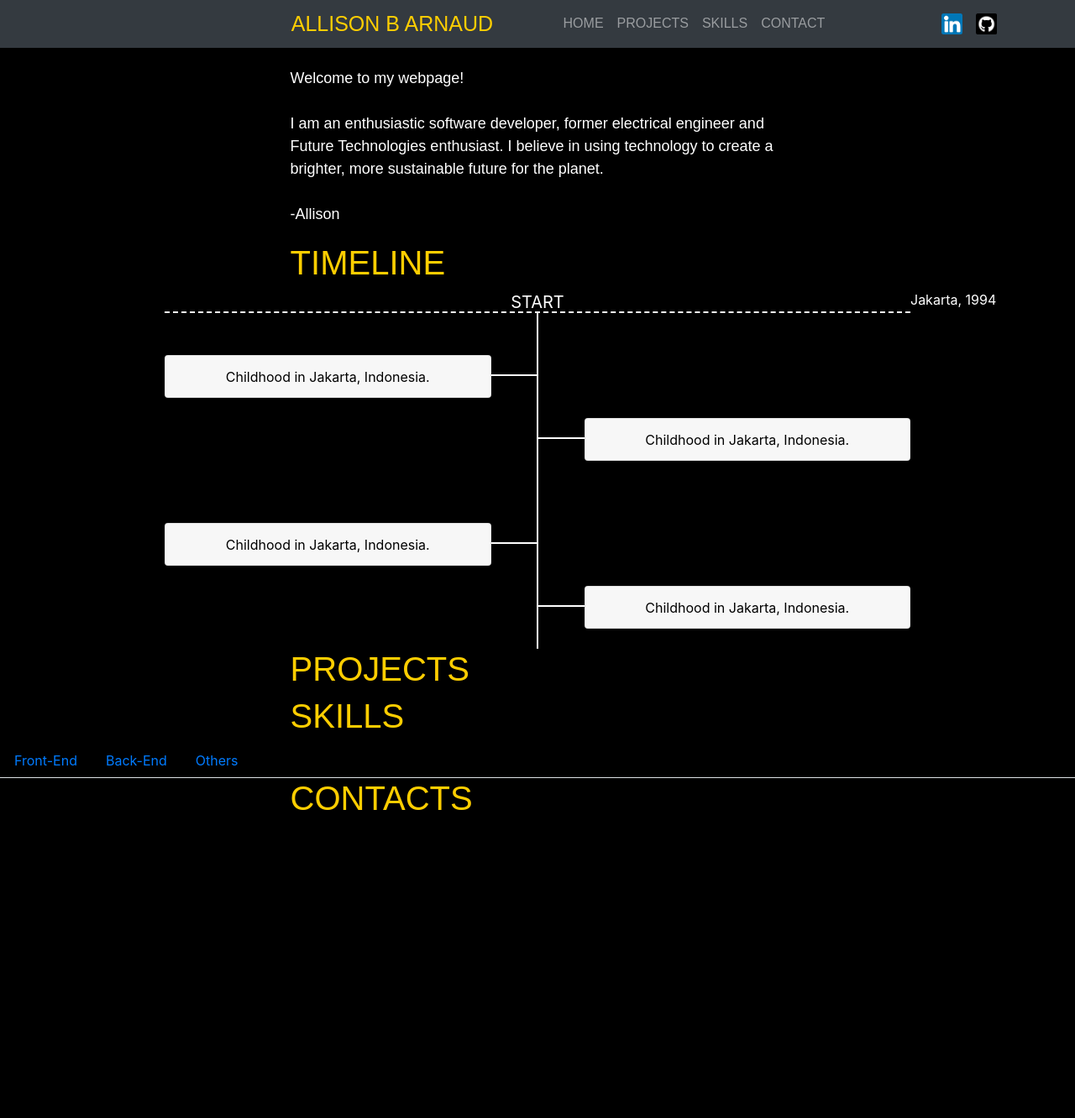
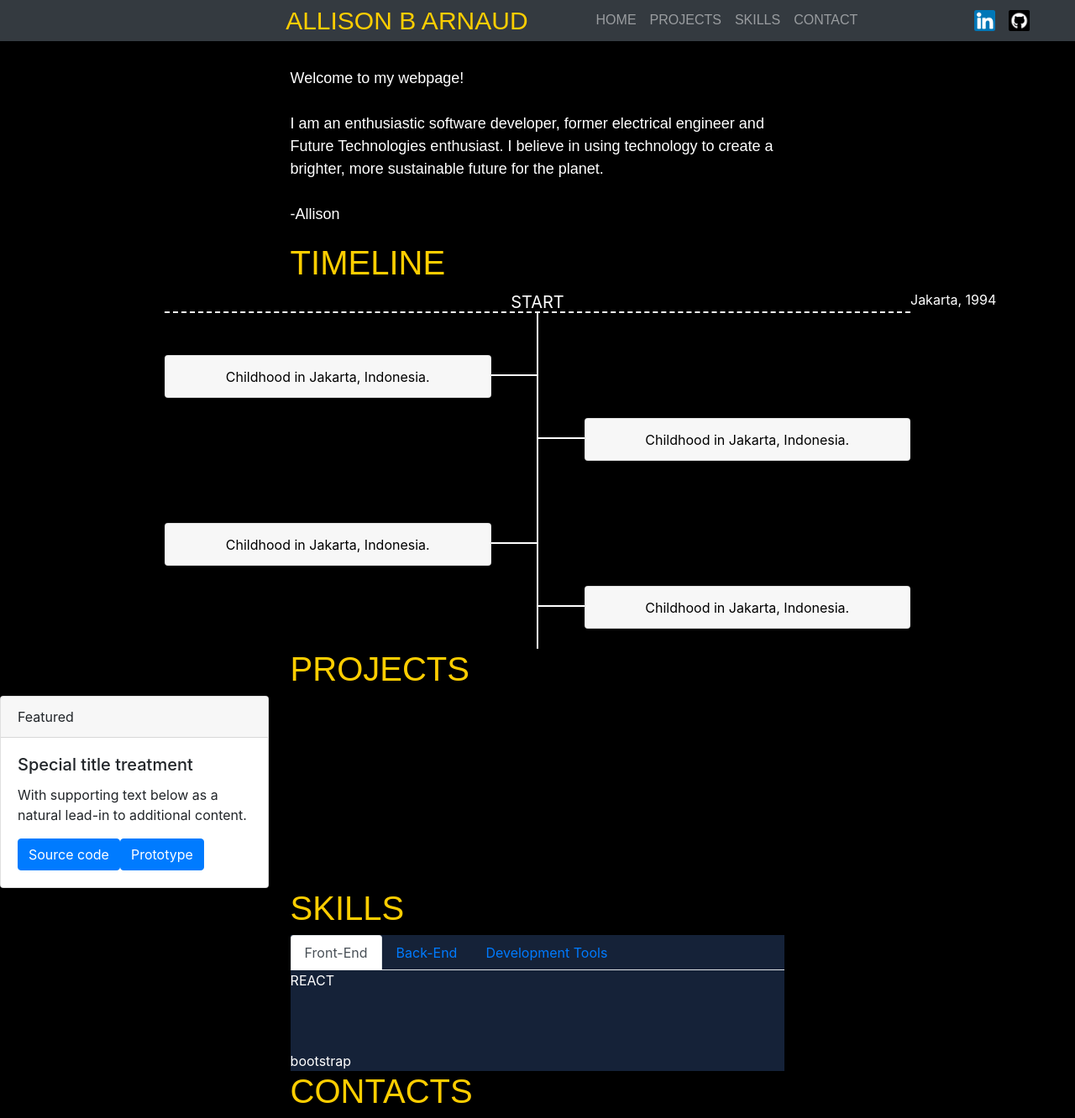
Before and after one commit to allisonbarnaud/allison-portfolio.github.io, a React (Create React App) app: page / in a window 1280 px wide. Shown: the whole page at 84% size. Before the commit the page ends 983 px from the top, so only its background shows below. Built offline with nearby package versions, Linux system fonts and the light colour scheme.

Commit message:
continued adding components

```diff
--- a/src/App.css
+++ b/src/App.css
@@ -17,3 +17,5 @@ body {
   font-family: 'Oswald', sans-serif;
   margin-left: 27%;
 }
+
+.navbar { padding: 2px !important }
--- a/src/Header.js
+++ b/src/Header.js
@@ -14,7 +14,7 @@ export default class Header extends Component {
             <div style={{color: "white", margin: "10px auto 20px auto"}}>
 
                     <Navbar bg="dark" variant="dark" fixed="top">
-                        <Navbar.Brand style={{marginLeft: "26.5%", color:"#ffce00", fontFamily: "'Oswald', sans-serif", fontSize: "25px",padding: "0"}} href="#home">ALLISON B ARNAUD</Navbar.Brand>
+                        <Navbar.Brand style={{marginLeft: "26.5%", color:"#ffce00", fontFamily: "'Oswald', sans-serif", fontSize: "30px",padding: "0"}} href="#home">ALLISON B ARNAUD</Navbar.Brand>
                         <Navbar.Toggle aria-controls="basic-navbar-nav" />
                         <Navbar.Collapse id="basic-navbar-nav">
                             <Nav style={{marginLeft: "9%", fontFamily: "'Oswald', sans-serif"}} className="mr-auto">
--- a/src/Projects.js
+++ b/src/Projects.js
@@ -1,5 +1,6 @@
 import { Component } from 'react'
 
+import { Card, Button } from 'react-bootstrap'
 
 export default class Projects extends Component {
 
@@ -8,6 +9,17 @@ export default class Projects extends Component {
         return (
             <div>
                 <h1 className="header">PROJECTS</h1>
+                <Card style={{width:"25%"}}>
+                    <Card.Header>Featured</Card.Header>
+                    <Card.Body>
+                        <Card.Title>Special title treatment</Card.Title>
+                        <Card.Text>
+                        With supporting text below as a natural lead-in to additional content.
+                        </Card.Text>
+                        <Button variant="primary">Source code</Button>
+                        <Button variant="primary">Prototype</Button>
+                    </Card.Body>
+                </Card>
             </div>
         )
     }
--- a/src/Skills.js
+++ b/src/Skills.js
@@ -10,15 +10,15 @@ export default class Skills extends Component {
         return (
             <div>
                 <h1 className="header">SKILLS</h1>
-                <Tabs defaultActiveKey="profile" id="uncontrolled-tab-example">
-                    <Tab eventKey="Front-End" title="Front-End">
-                        <div>bla bla bla</div>
+                <Tabs style={{backgroundColor:"#152238", width: "46%", marginLeft: "27%", color: "white !important"}} defaultActiveKey="Front-End">
+                    <Tab style={{backgroundColor:"#152238", width: "46%", marginLeft: "27%", color: "white"}} eventKey="Front-End" title="Front-End">
+                        <div style={{color:"white"}}>REACT <br></br><br></br><br></br><br></br> bootstrap</div>
                     </Tab>
-                    <Tab eventKey="Back-End" title="Back-End">
-                        <div>bla bla bla</div>
+                    <Tab style={{backgroundColor:"#152238", width: "46%", marginLeft: "27%", color: "white"}} eventKey="Back-End" title="Back-End">
+                        <div style={{color:"white"}}>RUBYYY</div>
                     </Tab>
-                    <Tab eventKey="Others" title="Others">
-                        <div>bla bla bla</div>
+                    <Tab style={{backgroundColor:"#152238", width: "46%", marginLeft: "27%", color: "white"}} eventKey="Development Tools" title="Development Tools">
+                        <div style={{color:"white"}}>JIRA AND WHATNOT</div>
                     </Tab>
                 </Tabs>
             </div>
```
Also changed, not shown: 1 other file (tests, documents, lock files or other folders).
